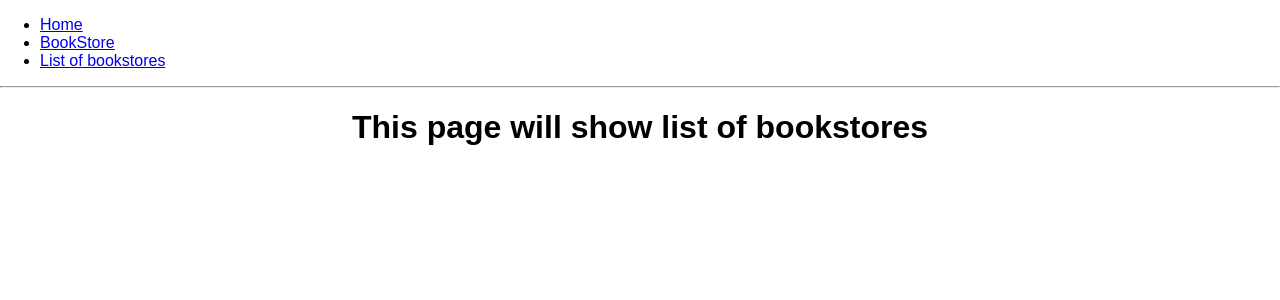
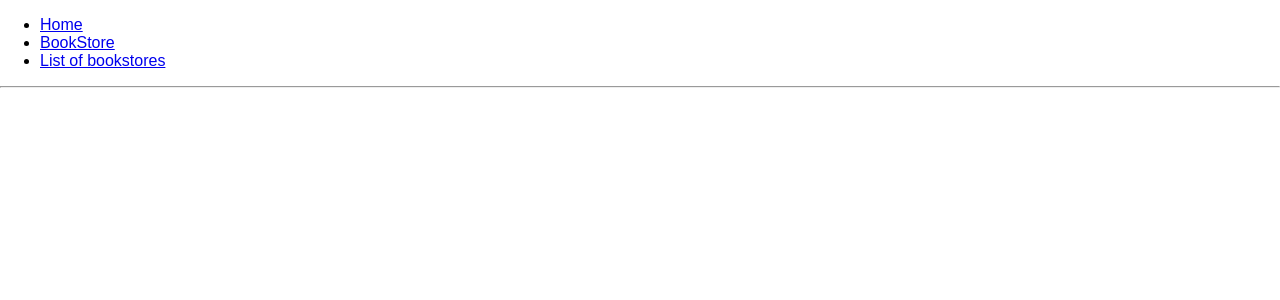
Before and after one commit to RichardLitt/the-travel-shelf, a React (Create React App) app: page /scenes/BookstoreList/index in a window 1280 px wide. Shown: the top 300 px of the page. Built offline with nearby package versions, Linux system fonts and the light colour scheme.

Commit message:
Updated the URL of other pages in router

```diff
--- a/src/App.js
+++ b/src/App.js
@@ -16,16 +16,16 @@ class App extends Component {
               <div>
                   <ul>
                       <li><Link to="/">Home</Link></li>
-                      <li><Link to="/scenes/BookstoreDetail/index">BookStore</Link></li>
-                      <li><Link to="/scenes/BookstoreList/index">List of bookstores</Link></li>
+                      <li><Link to="/BookStore">BookStore</Link></li>
+                      <li><Link to="/BookStoreList">List of bookstores</Link></li>
 
                   </ul>
 
                   <hr/>
 
                   <Route exact path="/" component={Homepage}/>
-                  <Route path="/scenes/BookstoreDetail/index" component={Bookstore}/>
-                  <Route path="/scenes/BookstoreList/index" component={BookstoreList}/>
+                  <Route path="/BookStore" component={Bookstore}/>
+                  <Route path="/BookStoreList" component={BookstoreList}/>
                   <Route path="/Map" component={Map}/>
               </div>
           </Router>
```
